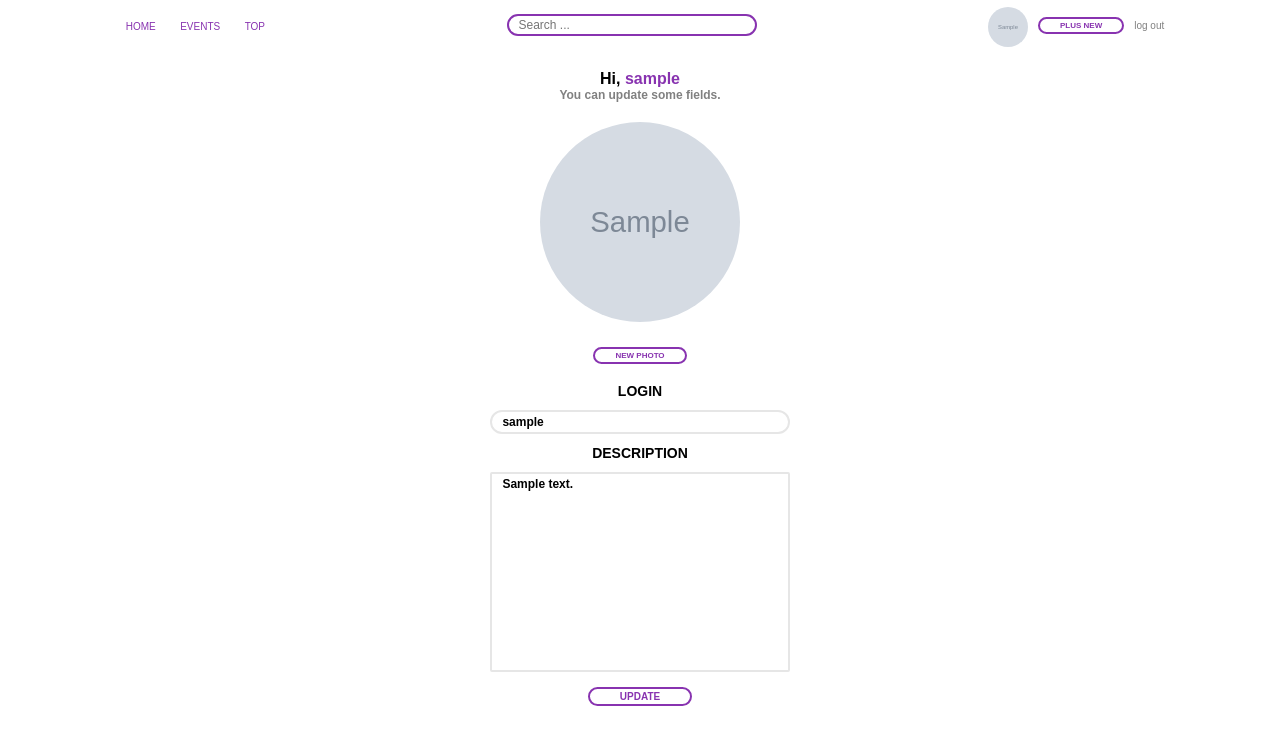
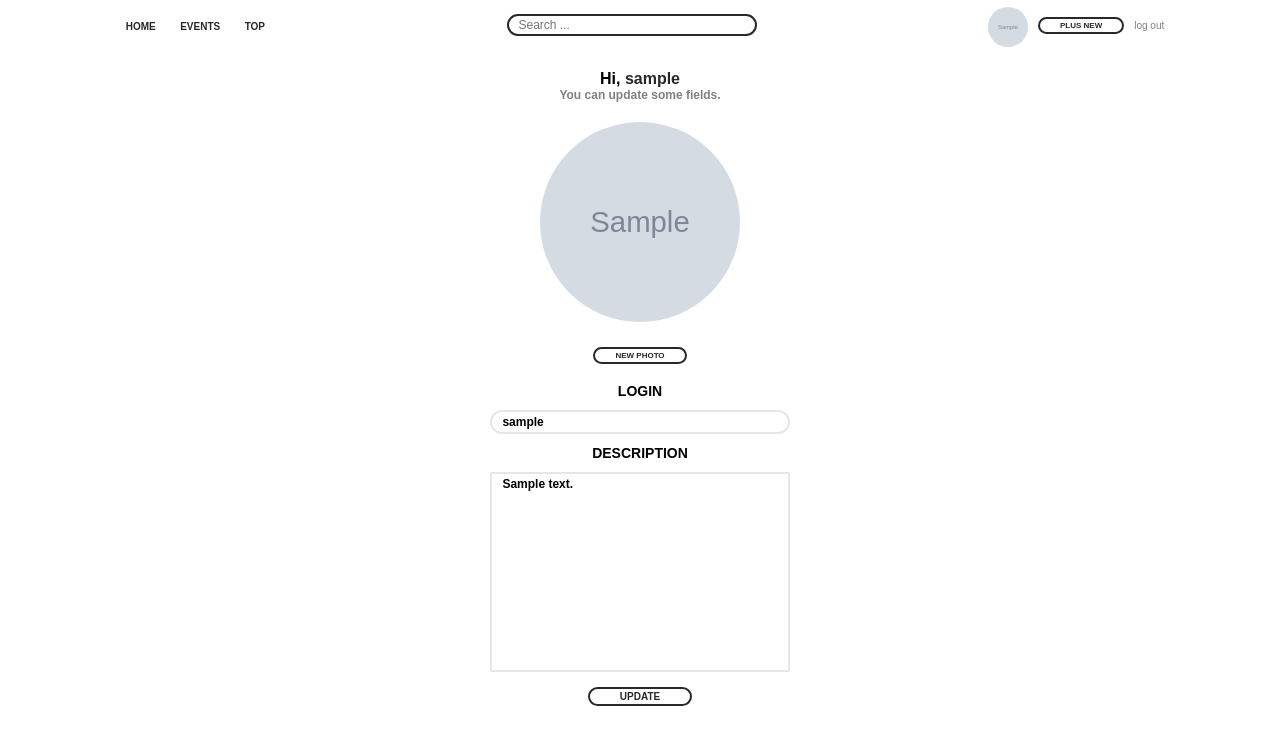
Before and after one commit to YauheniRusinchuk/immoral, a Django app: a page that uses src/apps/templates/profile/settings.html in a window 1280 px wide. Shown: the top 745 px of the page. Run offline with Django 3.2, Linux system fonts and the light colour scheme; a user stored in the database is signed in; tables that the repository leaves empty hold one stand-in row (values such as "Sample post"); grey boxes marked "Sample" are stand-in pictures; some libraries are stand-ins or nearby versions; some web fonts are replaced.

Commit message:
preload img in settings update profile

```diff
--- a/src/apps/static/css/style.css
+++ b/src/apps/static/css/style.css
@@ -22,7 +22,7 @@
 
 .header .header_search input  {
     width: 250px;
-    border: 2px solid #8833b0;
+    border: 2px solid #292828;
     padding: 2px 10px;
     border-radius: 20px;
     outline: none;
@@ -40,8 +40,8 @@
 .header .header_menu_and_search ul li a {
     text-decoration: none;
     font-size: 10px;
-    font-weight: normal;
-    color: #8833b0;
+    font-weight: bold;
+    color: #292828;
 }
 
 
@@ -64,14 +64,14 @@
 .not_avatar {
     font-size: 12px;
     text-decoration: none;
-    color: #8833b0;
+    color: #292828;
 }
 
 .header_info_user .btn_add_new {
     font-size: 8px;
     font-weight: bold;
-    color: #8833b0;
-    border: 2px solid #8833b0;
+    color: #292828;
+    border: 2px solid #292828;
     border-radius: 20px;
     padding: 2px 20px;
     margin-left: 10px;
@@ -364,7 +364,7 @@
 }
 
 .profile_settings .profile_settings_username {
-    color: #8833b0;
+    color: #292828;
 }
 
 .profile_settings p {
@@ -427,19 +427,19 @@
 
 
 .profile_settings .div_file .label_file {
-    border: 2px solid #8833b0;
+    border: 2px solid #292828;
     padding: 2px 20px;
     font-size: 8px;
     font-weight: bold;
     border-radius: 20px;
-    color: #8833b0;
+    color: #292828;
     cursor: pointer;
     transition-property: background-color, color;
     transition-duration: 0.3s;
 }
 
 .profile_settings .div_file .label_file:hover {
-    background-color: #8833b0;
+    background-color: #292828;
     color: white;
 }
 
@@ -447,12 +447,12 @@
 
 
 .profile_settings form button {
-    border: 2px solid #8833b0;
+    border: 2px solid #292828;
     border-radius: 20px;
     font-size: 10px;
     font-weight: bold;
     padding: 2px 30px;
-    color: #8833b0;
+    color: #292828;
     text-decoration: none;
     outline: none;
     background-color: white;
--- /dev/null
+++ b/src/apps/static/js/preloadimg.js
@@ -0,0 +1,19 @@
+$(function(){
+
+    function readURL(input) {
+        if (input.files && input.files[0]) {
+            var reader = new FileReader();
+            reader.onload = function(e) {
+                $('.settings_img').attr('src', e.target.result);
+            }
+            reader.readAsDataURL(input.files[0]);
+        }
+    }
+
+
+    $('#file').change(function(){
+       readURL(this);
+    });
+
+
+})
--- a/src/apps/templates/profile/settings.html
+++ b/src/apps/templates/profile/settings.html
@@ -1,5 +1,5 @@
 {% extends 'home/index.html' %}
-
+{% load static %}
 
 
 {% block content %}
@@ -8,7 +8,7 @@
         <div class="profile_settings">
             <h4>Hi, <span class="profile_settings_username">{{profile.user}}</span></h4>
             <p>You can update some fields.</p>
-            <form class="" method="post">{% csrf_token %}
+            <form class="" method="post" enctype="multipart/form-data">{% csrf_token %}
                 {% if profile.img %}
                     <img class='settings_img' src="{{profile.img.url}}" width="200px" height="200px" alt=""><br/>
                 {% else %}
@@ -30,4 +30,6 @@
         </div>
     </div>
 
+<script src="{% static 'js/preloadimg.js' %}" type="text/javascript"></script>
+
 {% endblock %}
```
Also changed, not shown: other parts of src/apps/static/css/style.css (+16 -16 lines).
